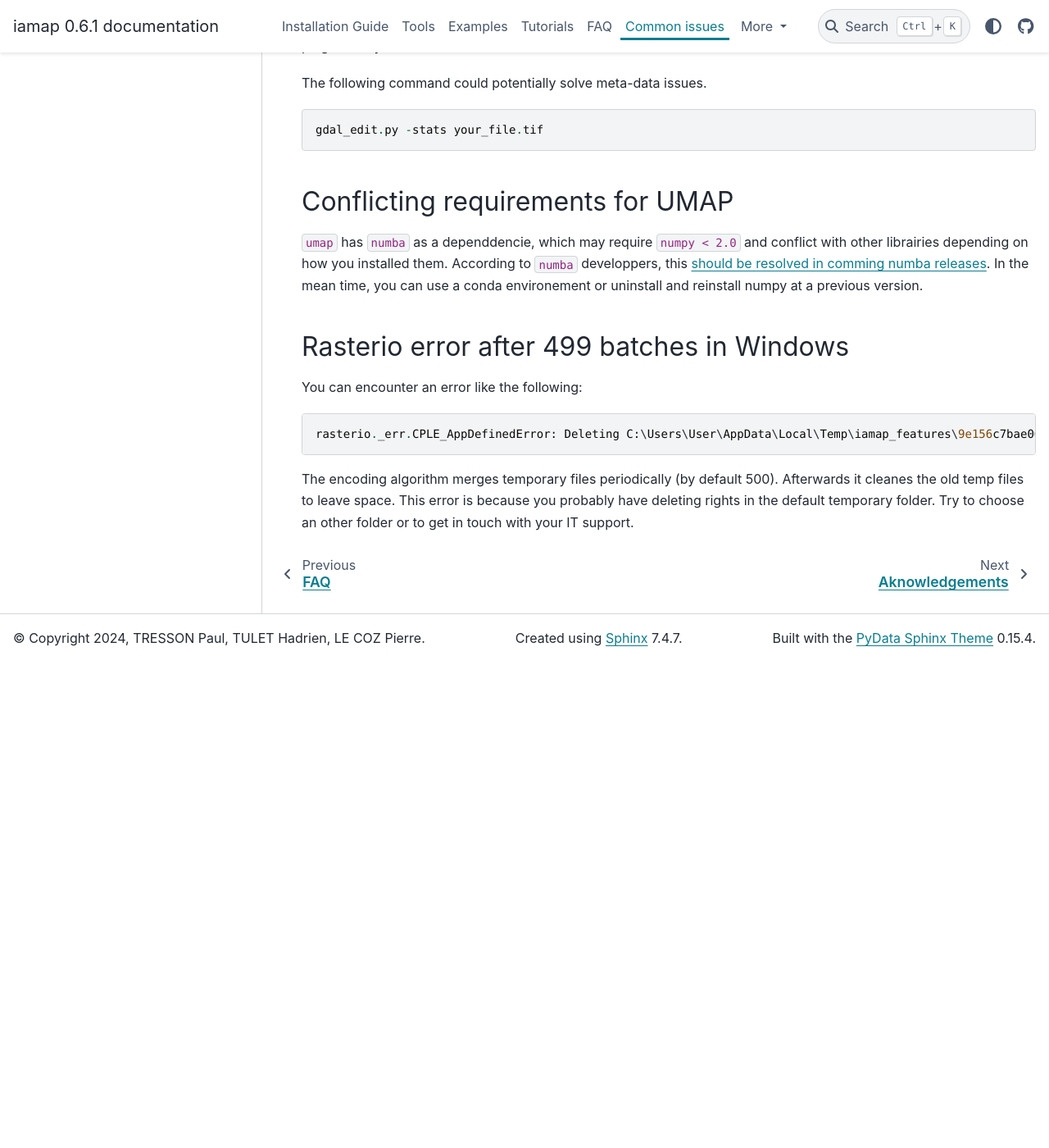
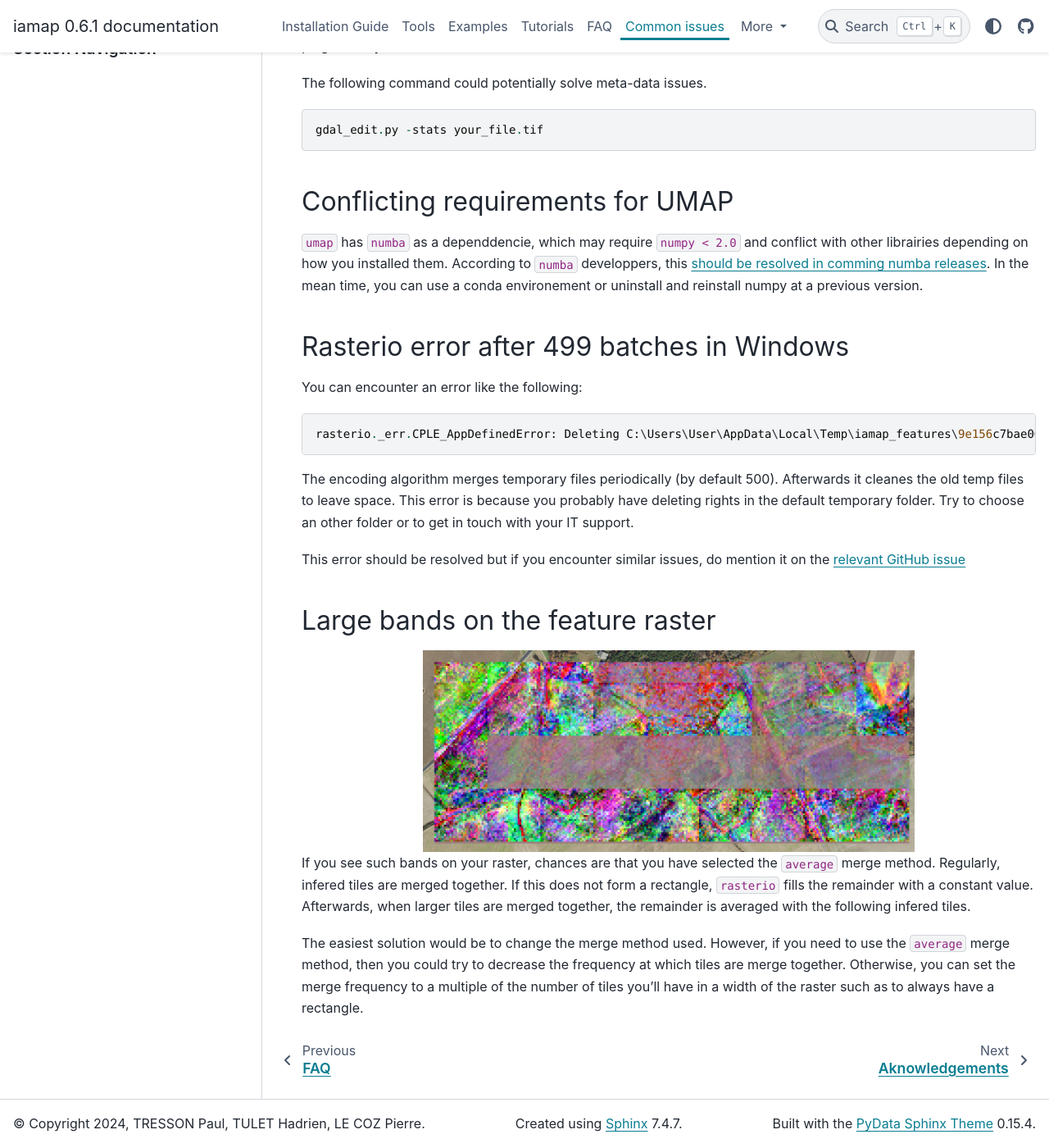
Before and after one commit to umr-amap/iamap, a Sphinx documentation site: the page built from docs/source/issues.md, in a window 1280 px wide and 1400 px high, scrolled down 2314 px. Shown: the whole window at 82% size. Built offline with Sphinx 7.4.7 and the PyData theme 0.15.4, drawn with Linux system fonts in a browser that asks for light colours; before the commit the page ends 3122 px from its top, so only the background shows below that.

Commit message:
document band issue

````diff
--- a/docs/source/issues.md
+++ b/docs/source/issues.md
@@ -108,3 +108,21 @@ rasterio._err.CPLE_AppDefinedError: Deleting C:\Users\User\AppData\Local\Temp\ia
 
 The encoding algorithm merges temporary files periodically (by default 500). Afterwards it cleanes the old temp files to leave space.
 This error is because you probably have deleting rights in the default temporary folder. Try to choose an other folder or to get in touch with your IT support.
+
+This error should be resolved but if you encounter similar issues, do mention it on the [relevant GitHub issue](https://github.com/umr-amap/iamap/issues/45)
+
+## Large bands on the feature raster
+
+
+```{image} ./_static/merge_band.png
+:alt: Band effet on feature raster
+:class: centered-image
+:width: 600px
+:align: center
+```
+
+If you see such bands on your raster, chances are that you have selected the `average` merge method.
+Regularly, infered tiles are merged together. If this does not form a rectangle, `rasterio` fills the remainder with a constant value.
+Afterwards, when larger tiles are merged together, the remainder is averaged with the following infered tiles.
+
+The easiest solution would be to change the merge method used. However, if you need to use the `average` merge method, then you could try to decrease the frequency at which tiles are merge together. Otherwise, you can set the merge frequency to a multiple of the number of tiles you'll have in a width of the raster such as to always have a rectangle.
````
Also changed, not shown: docs/source/_static/merge_band.png (added).
